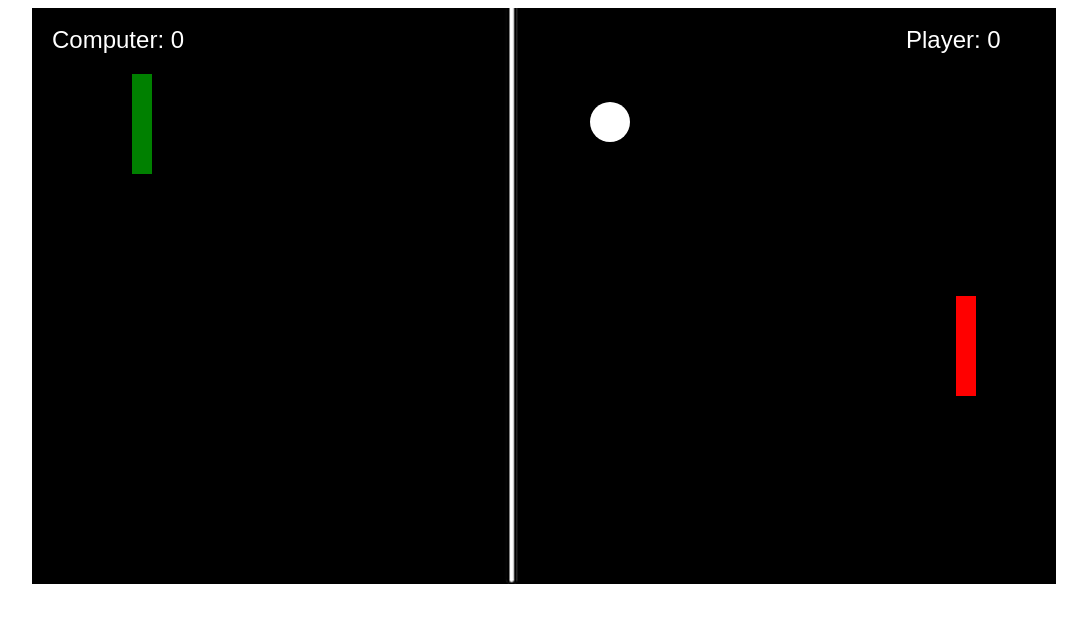
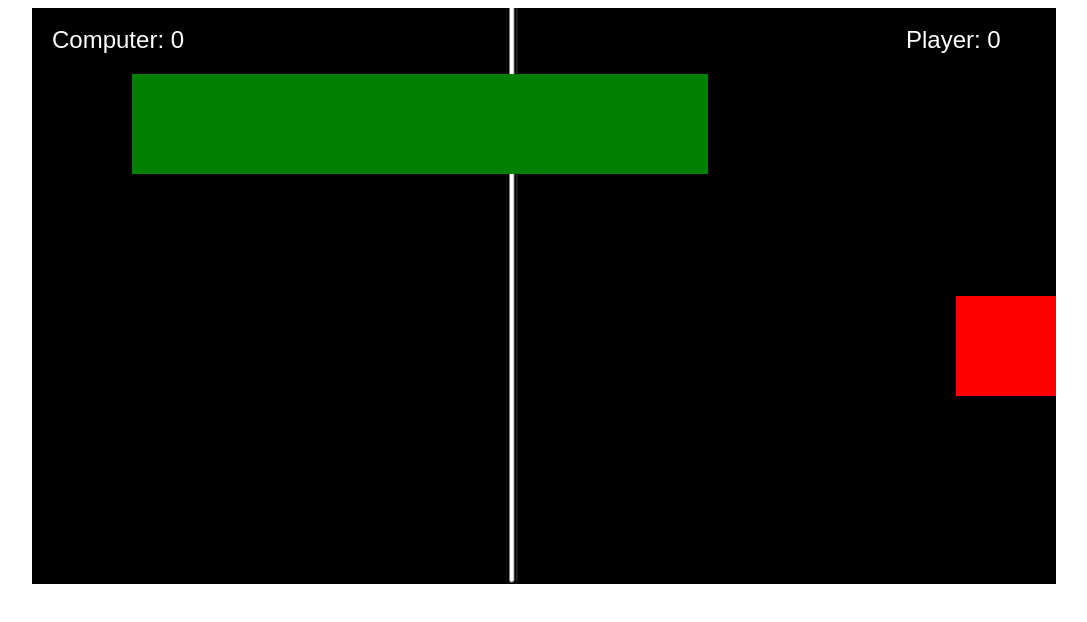
Before and after one commit to loganwe/Pong, a plain HTML site: page index.html in a window 1280 px wide. Shown: the whole page, without its empty margins (96-1183 px from the left). Drawn offline with Linux system fonts and the light colour scheme.

Commit message:
Update index.html

```diff
--- a/index.html
+++ b/index.html
@@ -130,7 +130,7 @@
         class Player {
             constructor({ position, color }) {
                 this.position = position
-                this.width = 20
+                this.width = 576
                 this.height = 100
                 this.color = color
             }
```
